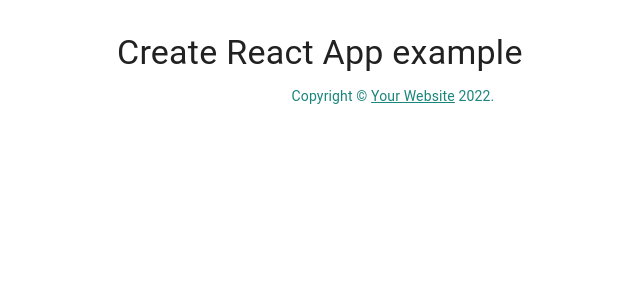
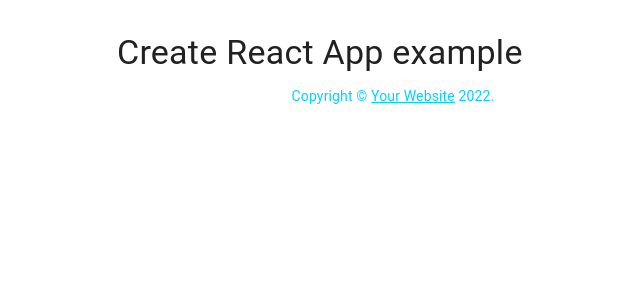
Before and after one commit to Arun89-crypto/SW-E11, a React (Create React App) app in the folder client/: page / in a window 1280 px wide. Shown: the top 300 px of the page, without its empty margins (247-887 px from the left). Built offline with nearby package versions, Linux system fonts and the light colour scheme.

Commit message:
🚚  Add pages and assets folder

```diff
--- a/client/src/theme.ts
+++ b/client/src/theme.ts
@@ -5,10 +5,10 @@
 const theme = createTheme({
   palette: {
     primary: {
-      main: '#556cd6',
+      main: '#000000',
     },
     secondary: {
-      main: '#19857b',
+      main: '#00D2FF',
     },
     error: {
       main: red.A400,
```
Also changed, not shown: client/src/pages/home.tsx (added, +7 -0 lines), client/src/assets/home.svg (added).
